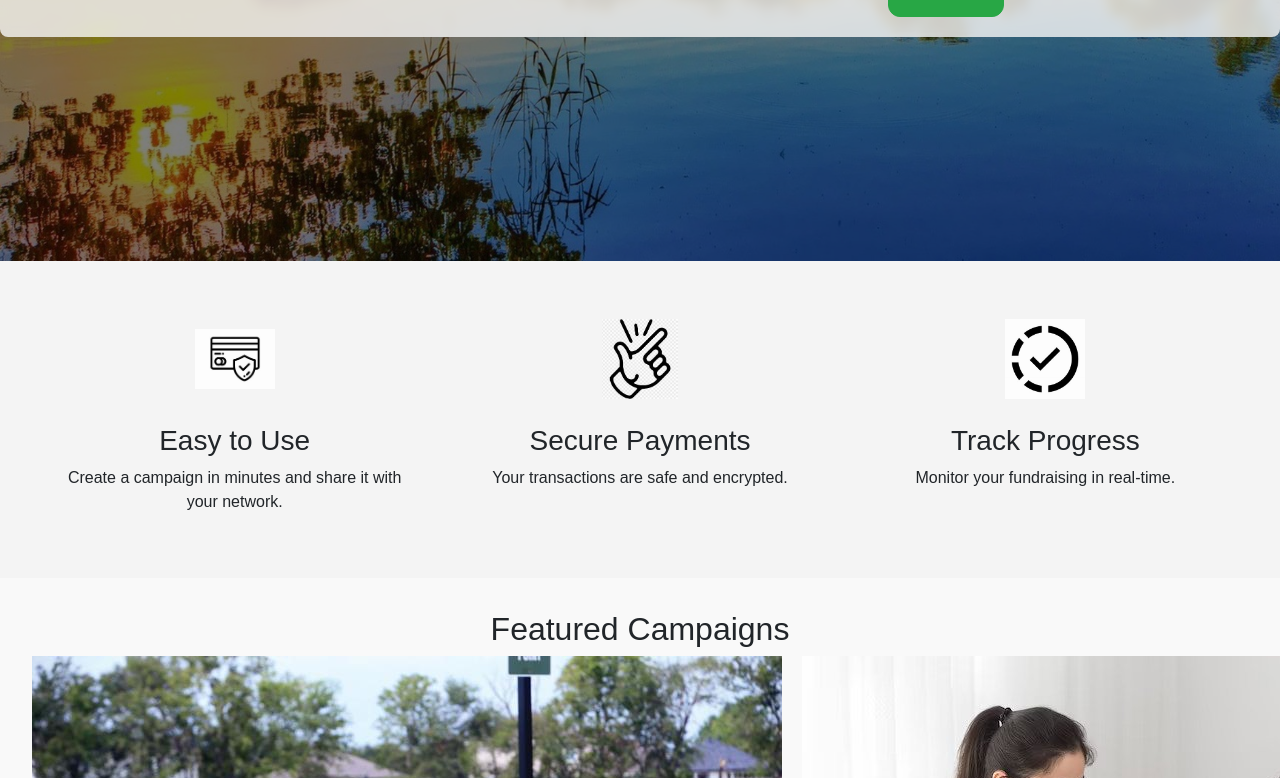
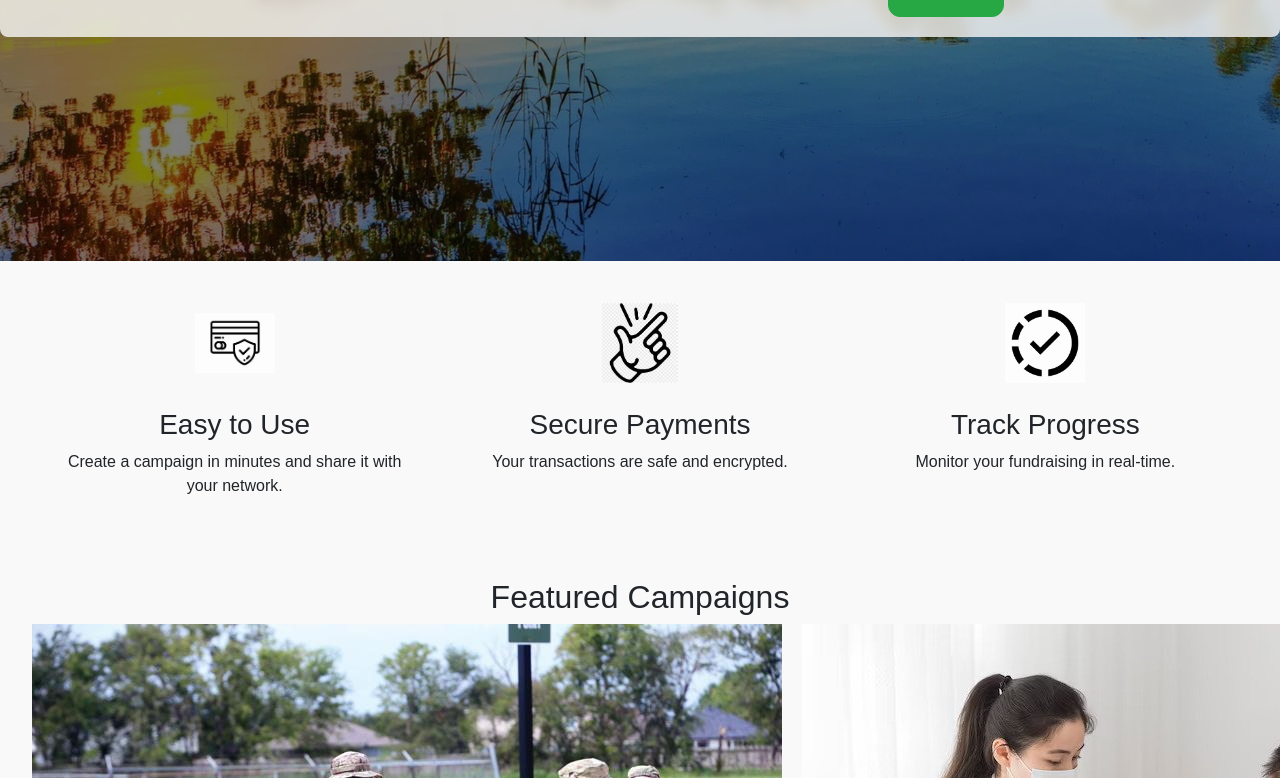
Before and after one commit to Ranna-2/fundraising-platform, a React (Create React App) app in the folder frontend/: page / in a window 1280 px wide. Shown: the part 605-1383 px from the top of the page. Built offline with nearby package versions, Linux system fonts and the light colour scheme; the HTML template or start-up script is replaced by a standard one.

Commit message:
Feature card error fix

```diff
--- a/frontend/src/Components/HomePage/HomePageStyles.js
+++ b/frontend/src/Components/HomePage/HomePageStyles.js
@@ -1,13 +1,13 @@
 const styles = {
+  // General container styles
   container: {
       fontFamily: 'Arial, sans-serif',
       margin: 0,
       padding: 0,
   },
 
-
+  // Hero section styles
   hero: {
-
       position: 'relative',
       backgroundImage: 'url(/images/background.png)',
       backgroundSize: 'cover',
@@ -27,25 +27,21 @@ heroOverlay: {
       background: 'rgba(0, 0, 0, 0.5)',
       zIndex: 1,
   },
-
-
-    heroContent: {
-      position: 'relative',
-      zIndex: 2,
-    },
-
   heroTitle: {
       fontSize: '3rem',
       fontWeight: 'bold',
       marginBottom: '1rem',
   },
-
+  heroContent: {
+      position: 'relative',
+      zIndex: 2,
+  },
   heroSubtitle: {
       fontSize: '1.5rem',
       marginBottom: '2rem',
   },
 
-    // HomePageStyles.js
+  // Search bar styles
   searchBar: {
       marginTop: '2rem',
       padding: '1rem',
@@ -53,6 +49,7 @@ searchBar: {
       borderRadius: '8px',
   },
 
+  // Call to action button styles
   ctaButton: {
       margin: '0 10px',
       padding: '20px 30px',
@@ -65,7 +62,6 @@ searchBar: {
       cursor: 'pointer',
       transition: 'background-color 0.3s, transform 0.2s',
   },
-
   ctaButtonHover: {
       backgroundColor: '#1e8b5f',
       transform: 'scale(1.05)',
@@ -84,89 +80,21 @@ searchBar: {
       cursor: 'pointer',
       transition: 'background-color 0.3s, transform 0.2s',
   },
-
   ctaButtonOutlineHover: {
       backgroundColor: '#28a745',  // Background becomes green on hover
       color: '#fff',               // White text color on hover
   },
 
+  // Features section styles
   features: {
       display: 'flex',
       justifyContent: 'space-around',
       padding: '2rem',
       background: '#f9f9f9',
   },
-
   featureCard: {
       textAlign: 'center',
       width: '30%',
-    },
-
-    featureIcon: {
-      fontSize: '2rem',
-      marginBottom: '1rem',
-    },
-
-    campaigns: {
-      padding: '2rem',
-    },
-
-    campaignCard: {
-      display: 'flex',
-      marginBottom: '1rem',
-    },
-
-    campaignImage: {
-      width: '40%',
-      marginRight: '1rem',
-      borderRadius: '8px',
-    },
-
-    campaignContent: {
-      textAlign: 'left',
-    },
-
-    footer: {
-      padding: '1rem',
-      textAlign: 'center',
-      background: '#333',
-      color: '#fff',
-    },
-
-    featuredCampaigns: {
-      padding: '2rem',
-      backgroundColor: '#f9f9f9',
-      textAlign: 'center',
-  },
-
-  campaignsContainer: {
-      display: 'flex',
-      justifyContent: 'space-between',
-      gap: '20px',
-  },
-
-  donateButton: {
-      backgroundColor: '#28a745',
-      color: 'white',
-      border: 'none',
-      padding: '10px 20px',
-      borderRadius: '5px',
-      cursor: 'pointer',
-      transition: 'background-color 0.3s',
-  },
-
-
-  features: {
-    display: 'flex',
-    justifyContent: 'space-between',
-    padding: '2rem',
-    backgroundColor: '#f4f4f4',
-},
-featureCard: {
-    flex: '1',
-    textAlign: 'center',
-    padding: '1rem',
-    margin: '0 15px',
   },
   featureIconContainer: {
       display: 'flex',
@@ -183,9 +111,53 @@ featureImage: {
       objectFit: 'contain',  // Ensure the entire image is visible
   },
 
+  // Campaigns section styles
+  campaigns: {
+      padding: '2rem',
+  },
+  campaignCard: {
+      display: 'flex',
+      marginBottom: '1rem',
+  },
+  campaignImage: {
+      width: '40%',
+      marginRight: '1rem',
+      borderRadius: '8px',
+  },
+  campaignContent: {
+      textAlign: 'left',
+  },
+
+  // Footer styles
+  footer: {
+      padding: '1rem',
+      textAlign: 'center',
+      background: '#333',
+      color: '#fff',
+  },
+
+  // Featured campaigns section styles
+  featuredCampaigns: {
+      padding: '2rem',
+      backgroundColor: '#f9f9f9',
+      textAlign: 'center',
+  },
+  campaignsContainer: {
+      display: 'flex',
+      justifyContent: 'space-between',
+      gap: '20px',
+  },
+
+  // Donate button styles
+  donateButton: {
+      backgroundColor: '#28a745',
+      color: 'white',
+      border: 'none',
+      padding: '10px 20px',
+      borderRadius: '5px',
+      cursor: 'pointer',
+      transition: 'background-color 0.3s',
+  },
 };
 
-
-
-
 export default styles;
```
Lines whose indentation alone changed are shown as unchanged.
